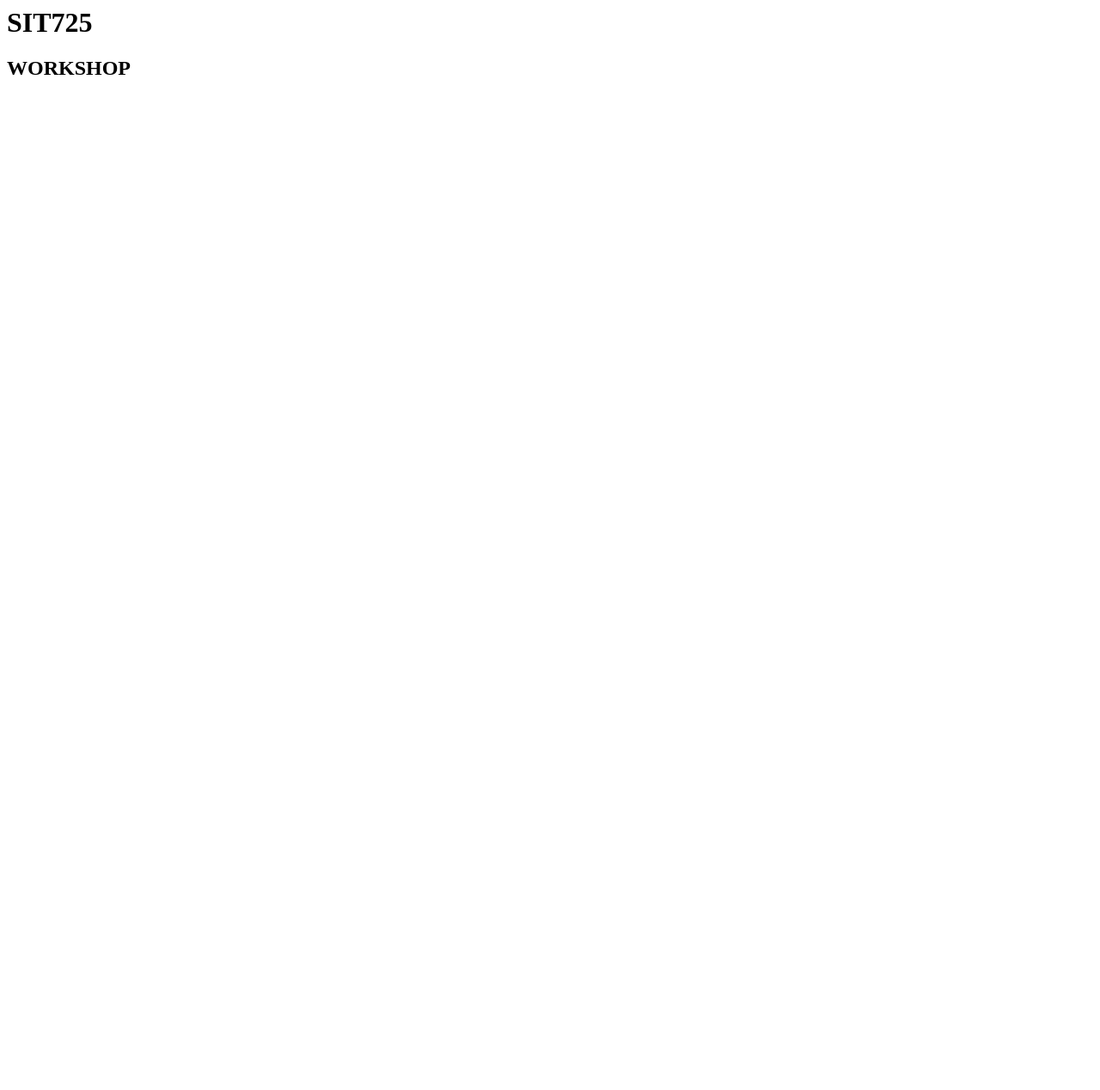
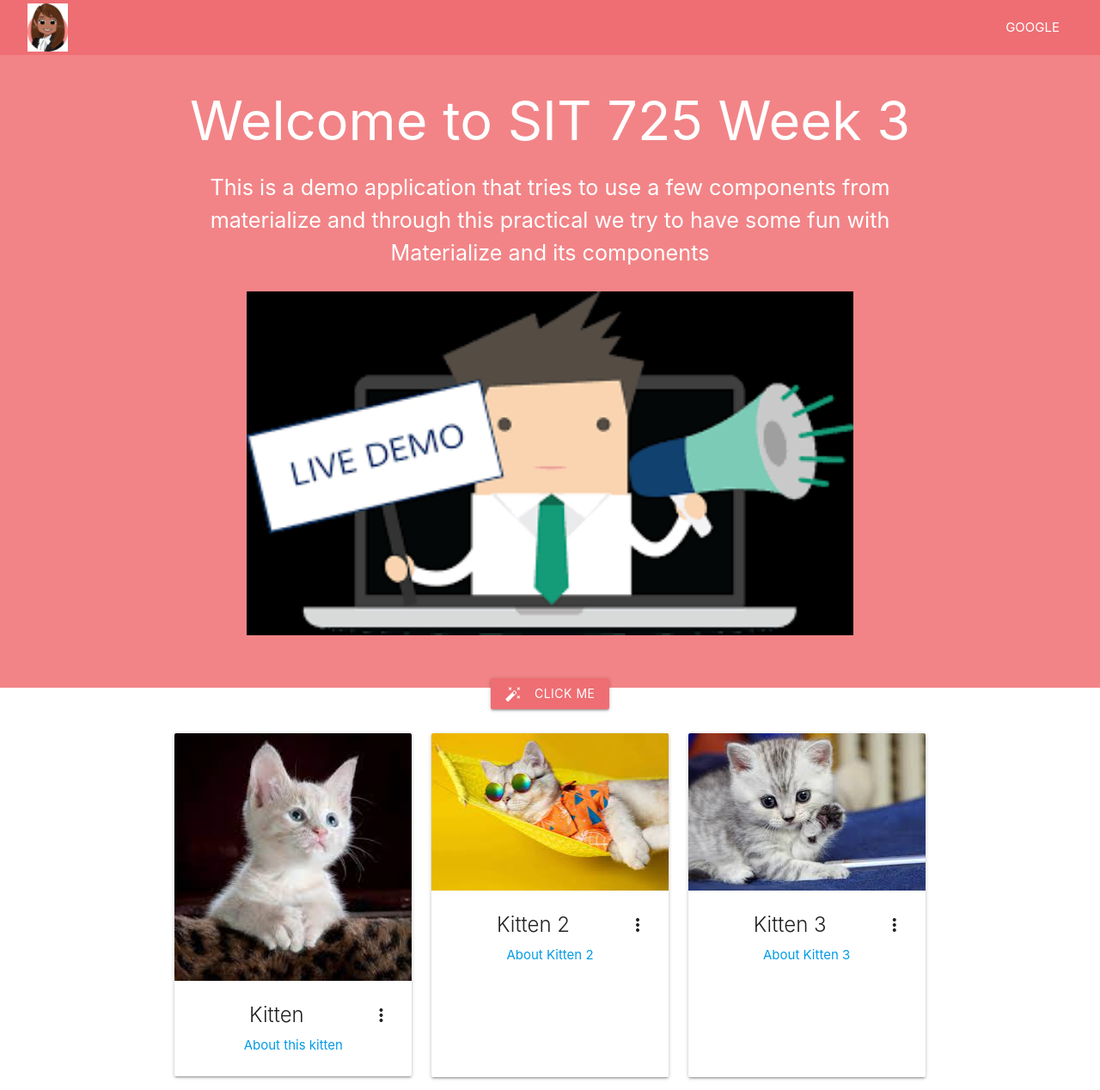
Before and after one commit to varshahv15/sit725-2023-t2-prac7, a website: page index.html in a window 1280 px wide. Shown: the whole page at 86% size. Before the commit the page ends 800 px from the top, so only its background shows below. Drawn offline with nearby package versions, Linux system fonts and the light colour scheme.

Commit message:
minimum_requirements

```diff
--- a/index.html
+++ b/index.html
@@ -1,4 +1,92 @@
-<head>
-    <h1>SIT725</h1>
-    <h2>WORKSHOP</h2>
-</head>
+<!doctype html>
+<html lang="en">
+	<head>
+		<title>SIT 725 Prac 3</title>
+		<link rel="stylesheet" href="https://cdnjs.cloudflare.com/ajax/libs/materialize/1.0.0/css/materialize.min.css">
+		<link rel="stylesheet" href="https://fonts.googleapis.com/icon?family=Material+Icons">
+        <link rel="stylesheet" href="styles.css">
+	</head>
+	<body>
+		<nav>
+			<div class="nav-wrapper navbar-size">
+				<a href="#" class="brand-logo"><img class="user-image-size" src="images/user-image.png" /></a>
+				<ul id="nav-mobile" class="right hide-on-med-and-down">
+					<li><a target="_blank" href="https://www.google.com/">GOOGLE</a></li>
+				</ul>
+			</div>
+		</nav>
+		<main class="main-body">
+            <div class="container">
+                <div class="row">
+                    <div class="col s12 center-align">
+                        <h1 id="heading">Welcome to SIT 725 Week 3</h1>
+                        <p class="flow-text">This is a demo application that tries to use a few components from materialize and through this practical we try to
+                            have some fun with Materialize and its components
+                        </p>
+                    </div>
+                    <div class="col s12 center-align">
+                        <img class="materialboxed materialboxed-image" src="images/livedemo.png">
+                    </div>
+                    <div class="col s12 center-align">
+                        <a class="waves-effect waves-light btn click-me-button modal-trigger" data-target="modal1" id="clickMeButton"><i class="material-icons left">auto_fix_high</i>Click Me</a>
+                    </div>
+                </div>
+                <div id ="card-section" class="row">
+                    <div class="col s4 center-align">
+                        <div class="card card-section">
+                            <div class="card-image waves-effect waves-block waves-light">
+                                <img class="activator" src="images/kitten.jpg">
+                            </div>
+
+                            <div class="card-content">
+                                <span class="card-title activator grey-text text-darken-4">Kitten<i class="material-icons right">more_vert</i></span>
+                                <p><a href="#">About this kitten</a></p>
+                            </div>
+                            <div class="card-reveal">
+                                <span class="card-title grey-text text-darken-4">Kitten<i class="material-icons right">close</i></span>
+                                <p class="card-text">Hello There! I just wanted to say HI to you guys. See ya!</p>
+                            </div>
+                        </div>
+                    </div>
+                </div>
+            </div>
+            <!--modal below-->
+            <div id="modal1" class="modal modal-fixed-footer">
+                <div class="row modal-content">
+                    <form class="col s12">
+                        <div class="row">
+                            <div class="input-field col s6">
+                                <input placeholder="Placeholder" id="first_name" type="text" class="validate">
+                                <label for="first_name">First Name</label>
+                            </div>
+                            <div class="input-field col s6">
+                                <input id="last_name" type="text" class="validate">
+                                <label for="last_name">Last Name</label>
+                            </div>
+                        </div>
+                        <div class="row">
+                            <div class="input-field col s12">
+                                <input id="password" type="password" class="validate">
+                                <label for="password">Password</label>
+                            </div>
+                        </div>
+                        <div class="row">
+                            <div class="input-field col s12">
+                                <input id="email" type="email" class="validate">
+                                <label for="email">Email</label>
+                            </div>
+                        </div>
+                        <div class="row">
+                            <div class="input-field col s12 center-align">
+                                <a class="waves-effect waves-light btn" id="formSubmit">submit</a>
+                            </div>
+                        </div>
+                    </form>
+                </div>
+            </div>
+        </main>
+        <script src="https://code.jquery.com/jquery-3.6.0.min.js" integrity="sha256-/xUj+3OJU5yExlq6GSYGSHk7tPXikynS7ogEvDej/m4=" crossorigin="anonymous"></script>
+		<script src="https://cdnjs.cloudflare.com/ajax/libs/materialize/1.0.0/js/materialize.min.js"></script>
+		<script src="scripts.js"></script>
+	</body>
+</html>
--- /dev/null
+++ b/scripts.js
@@ -0,0 +1,48 @@
+const cardList = [
+    {
+        title: "Kitten 2",
+        image: "images/kitten-2.jpg",
+        link: "About Kitten 2",
+        desciption: "Demo desciption about kitten 2"
+    },
+    {
+        title: "Kitten 3",
+        image: "images/kitten-3.jpg",
+        link: "About Kitten 3",
+        desciption: "Demo desciption about kitten 3"
+    }
+];
+
+const addCards = (items) => {
+    items.forEach(item => {
+        let itemToAppend = '<div class="col s4 center-align">'+
+            '<div class="card medium"><div class="card-image waves-effect waves-block waves-light"><img class="activator" src="'+item.image+'">'+
+            '</div><div class="card-content">'+
+            '<span class="card-title activator grey-text text-darken-4">'+item.title+'<i class="material-icons right">more_vert</i></span><p><a href="#">'+item.link+'</a></p></div>'+
+            '<div class="card-reveal">'+
+            '<span class="card-title grey-text text-darken-4">'+item.title+'<i class="material-icons right">close</i></span>'+
+            '<p class="card-text">'+item.desciption+'</p>'+
+            '</div></div></div>';
+
+        $("#card-section").append(itemToAppend);
+    });
+}
+
+const submitForm = () => {
+    let formData = {};
+    formData.first_name = $('#first_name').val();
+    formData.last_name = $('#last_name').val();
+    formData.password = $('#password').val();
+    formData.email = $('#email').val();
+    console.log("Form Data Submitted: ", formData);
+}
+
+$(document).ready(function(){
+    $('.materialboxed').materialbox();
+    $('.modal').modal();
+    addCards(cardList);
+    $('#formSubmit').click(()=>{
+        submitForm();
+    });
+}
+);
--- /dev/null
+++ b/styles.css
@@ -0,0 +1,21 @@
+.navbar-size {
+    width: 95%;
+    margin: 0 auto;
+    }
+.user-image-size {
+    height: 56px;
+    margin: 4px 0;
+}
+.main-body {
+    background-color: #F28487;
+    color: white;
+    height: calc(100vh - 64px);
+}
+.materialboxed-image {
+    margin: 0 auto;
+    height: 400px;
+}
+.click-me-button {
+    background-color: #EE6E73;
+    margin-top: 50px;
+}
```
Also changed, not shown: test.html (added, +48 -0 lines), images/kitten-2.jpg (added), images/kitten-3.jpg (added), images/kitten.jpg (added), images/livedemo.png (added), images/user-image.png (added).
